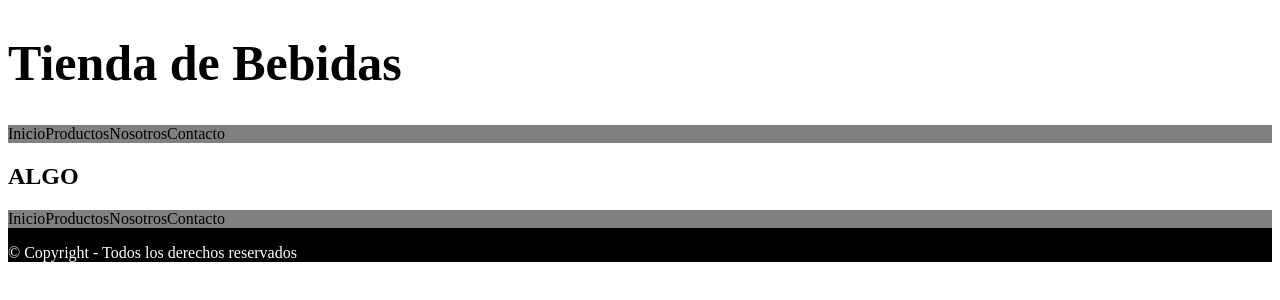
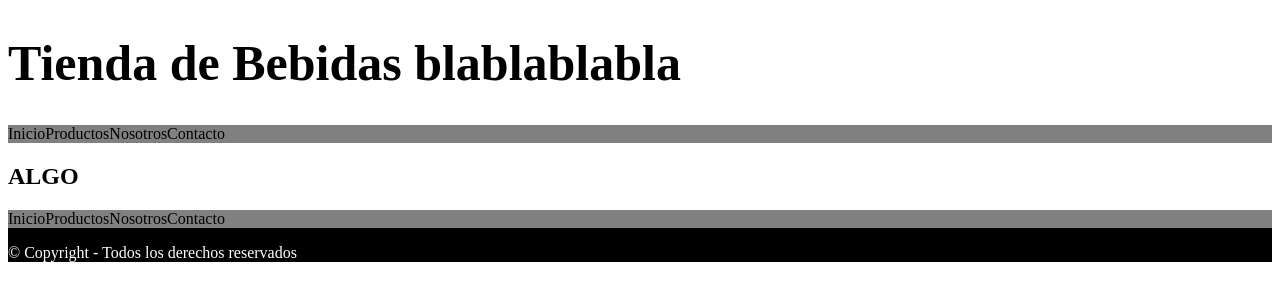
Before and after one commit to segundov7/repositorio3, a React (Create React App) app in the folder app_vallejos/: page / in a window 1280 px wide. Shown: the top 300 px of the page. Built offline with nearby package versions, Linux system fonts and the light colour scheme.

Commit message:
quite lo que estaba afuera de la carpoeta app_vallejos

```diff
--- a/app_vallejos/src/components/jsx/Header.js
+++ b/app_vallejos/src/components/jsx/Header.js
@@ -4,7 +4,7 @@ const Header = () => {
     return (
 
     <header>
-        <h1>Tienda de Bebidas</h1>
+        <h1>Tienda de Bebidas blablablabla</h1>
         <NavBar/>
     </header>
 
```
